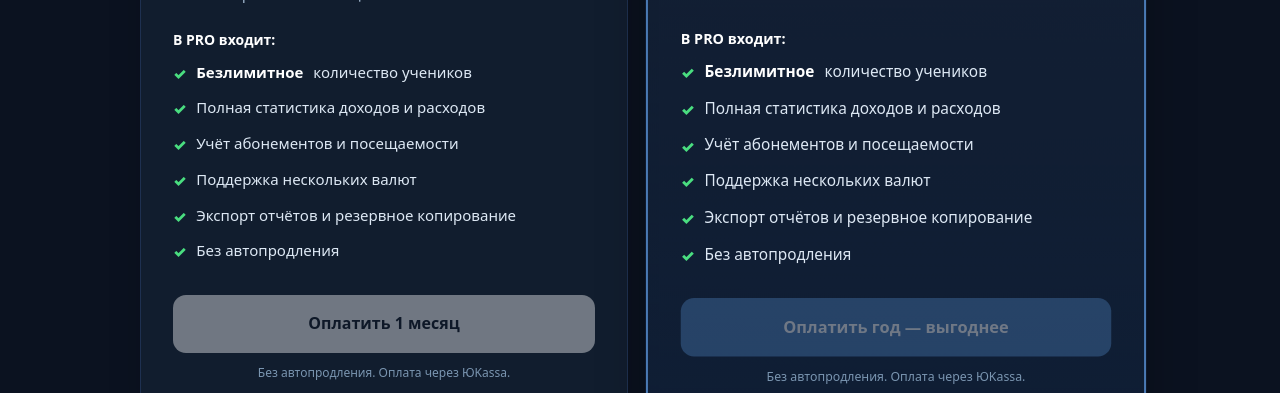
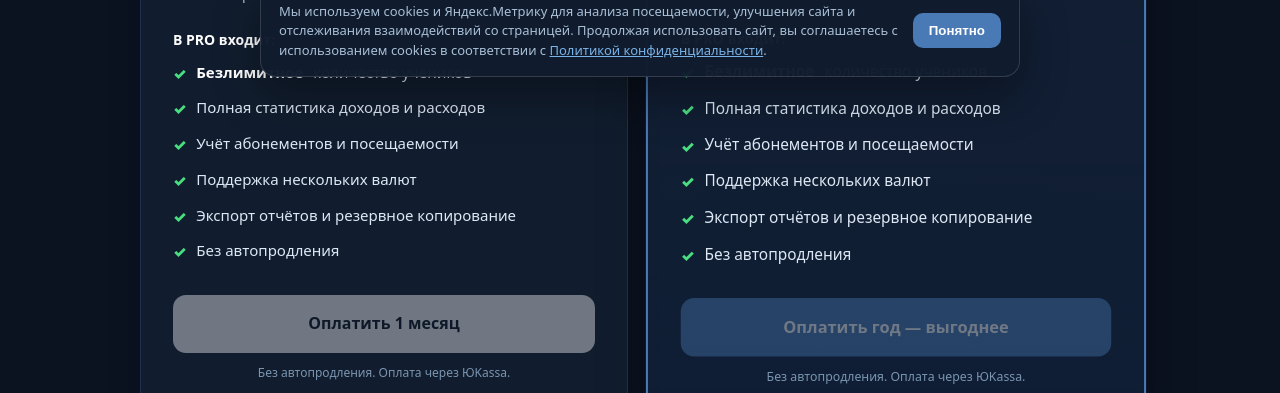
Before and after one commit to eddueappsite-pixel/eddue.github.io, a plain HTML site: page rus/subscribe.html in a window 1280 px wide. Shown: the part 707-1100 px from the top of the page. Drawn offline with Linux system fonts and the light colour scheme.

Commit message:
Update subscribe.html

```diff
--- a/rus/subscribe.html
+++ b/rus/subscribe.html
@@ -349,6 +349,56 @@
         footer a:hover { color: var(--fg); }
         .footer-copy { margin-top: 10px; color: #3a5570; }
 
+
+        .cookie-banner {
+            position: fixed;
+            left: 16px;
+            right: 16px;
+            bottom: 16px;
+            z-index: 1000;
+            max-width: 760px;
+            margin: 0 auto;
+            background: rgba(17, 29, 46, .98);
+            border: 1px solid rgba(255,255,255,.14);
+            border-radius: 16px;
+            box-shadow: 0 18px 45px rgba(0,0,0,.35);
+            padding: 16px 18px;
+            display: none;
+            gap: 14px;
+            align-items: center;
+            justify-content: space-between;
+        }
+
+        .cookie-banner.show {
+            display: flex;
+        }
+
+        .cookie-banner-text {
+            font-size: 13px;
+            color: #a9bfd6;
+            line-height: 1.5;
+        }
+
+        .cookie-banner-text a {
+            color: #7ab3e8;
+            text-decoration: underline;
+        }
+
+        .cookie-banner button {
+            flex-shrink: 0;
+            border: 0;
+            border-radius: 10px;
+            background: var(--brand);
+            color: #fff;
+            padding: 10px 16px;
+            font-weight: 750;
+            cursor: pointer;
+        }
+
+        .cookie-banner button:hover {
+            background: var(--brand-dk);
+        }
+
         @media (max-width: 760px) {
             .trust-row {
                 grid-template-columns: 1fr;
@@ -367,6 +417,15 @@
             .price { font-size: 44px; }
             .topbar-inner { padding: 11px 16px; }
             .email-notice { padding: 16px 18px; }
+
+            .cookie-banner {
+                flex-direction: column;
+                align-items: flex-start;
+            }
+
+            .cookie-banner button {
+                width: 100%;
+            }
         }
     </style>
 </head>
@@ -503,6 +562,17 @@
 
     </div>
 
+
+    <div class="cookie-banner" id="cookieBanner">
+        <div class="cookie-banner-text">
+            Мы используем cookies и Яндекс.Метрику для анализа посещаемости, улучшения сайта
+            и отслеживания взаимодействий со страницей. Продолжая использовать сайт, вы соглашаетесь
+            с использованием cookies в соответствии с
+            <a href="/rus/terms.html" target="_blank">Политикой конфиденциальности</a>.
+        </div>
+        <button type="button" id="cookieAccept">Понятно</button>
+    </div>
+
     <script>
         document.getElementById('y').textContent = new Date().getFullYear();
         window.dataLayer = window.dataLayer || [];
@@ -528,6 +598,19 @@ function updateButtons() {
 updateButtons();
 consent.addEventListener('change', updateButtons);
 
+
+const cookieBanner = document.getElementById('cookieBanner');
+const cookieAccept = document.getElementById('cookieAccept');
+
+if (!localStorage.getItem('eddue_cookie_notice_accepted')) {
+  cookieBanner.classList.add('show');
+}
+
+cookieAccept.addEventListener('click', function () {
+  localStorage.setItem('eddue_cookie_notice_accepted', 'true');
+  cookieBanner.classList.remove('show');
+});
+
     </script>
 
 </body>
```
